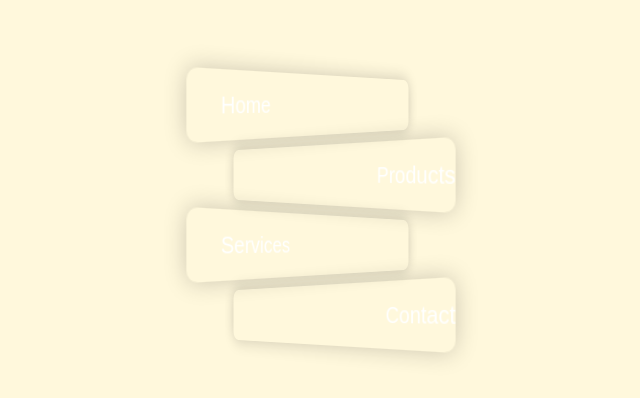
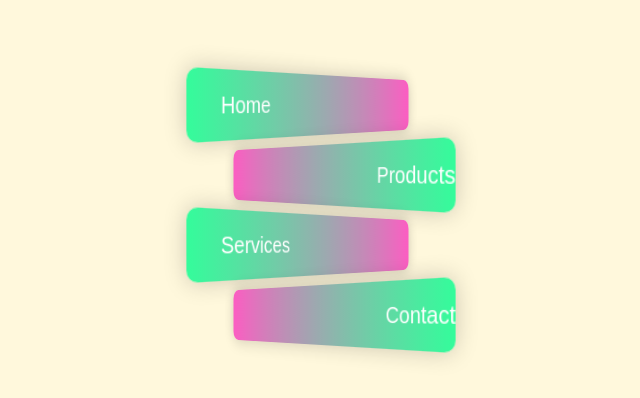
Before and after one commit to Azad5611/css-projects, a plain HTML site: page index.html in a window 1280 px wide. Shown: the part 190-588 px from the top of the page, without its empty margins (319-959 px from the left). Drawn offline with Linux system fonts and the light colour scheme.

Commit message:
linear-gradient-successful

```diff
--- a/style.css
+++ b/style.css
@@ -28,13 +28,13 @@ ul li{
 }
 
 ul li:nth-child(odd) {
-    background-color: linear-gradient(to right,orange, tomato);
+    background-image: linear-gradient(to right, #34fc9b, #fc5dc2);
     text-align: left;
     padding-left: 10%;
     transform: perspective(500px) rotateY(45deg);
 }
 ul li:nth-child(even) {
-    background-color: linear-gradient(to left,orange, tomato);
+    background-image: linear-gradient(to left,#34fc9b, #fc5dc2);
     text-align: right;
     padding-left: 10%;
     transform: perspective(500px) rotateY(-45deg);
```
